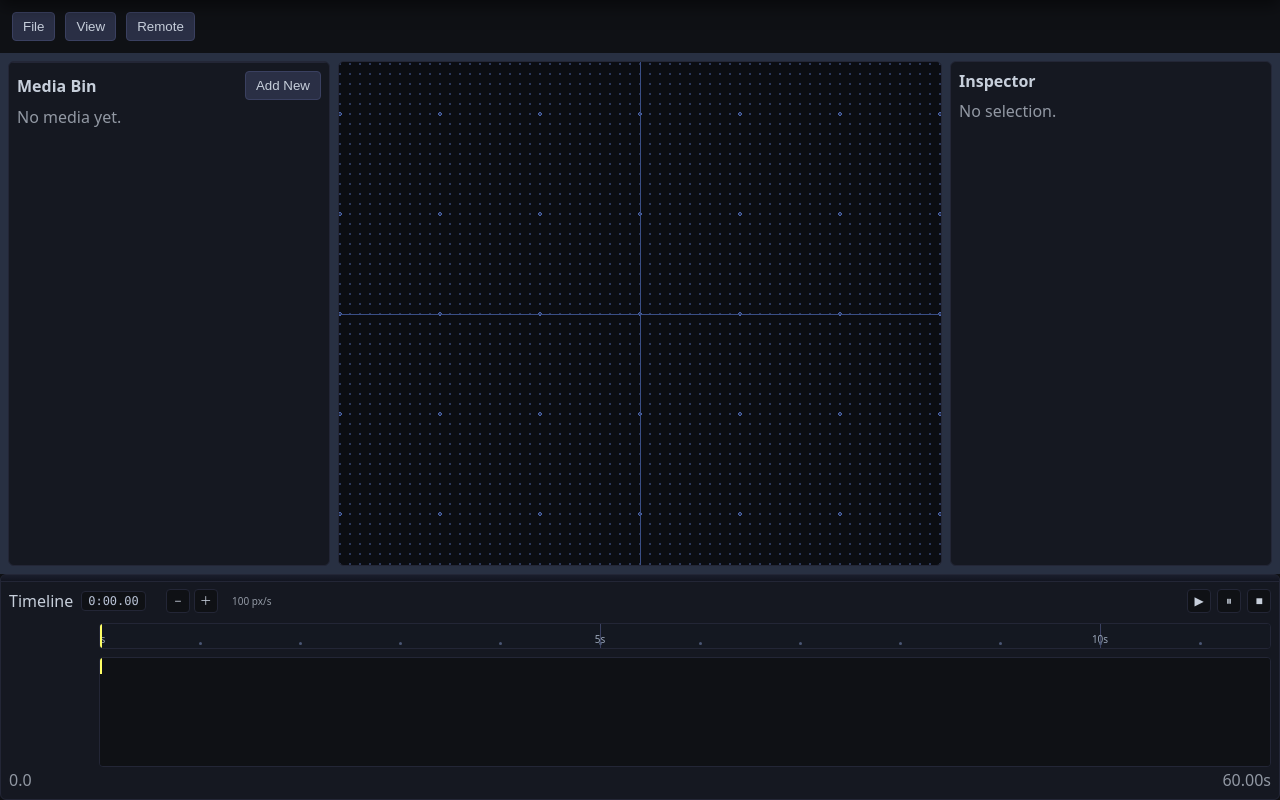
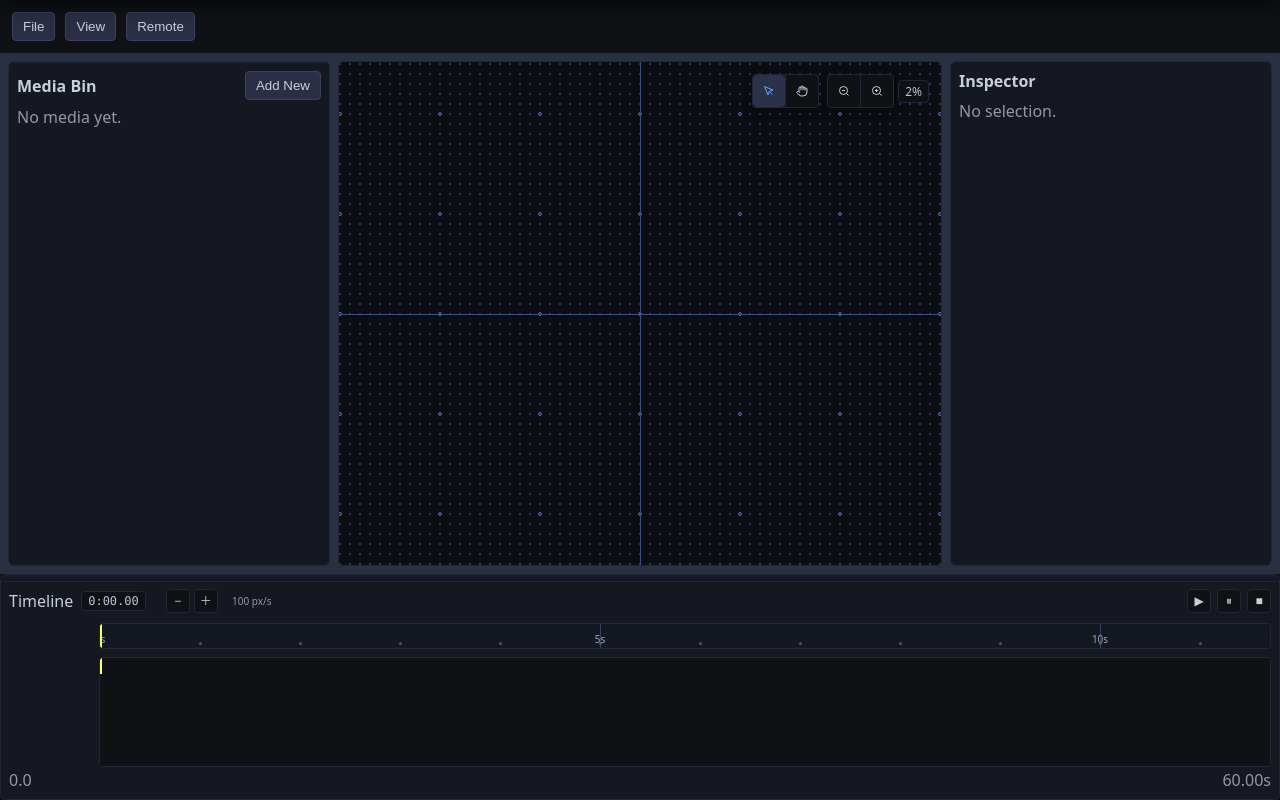
Before and after one commit to Kitonae/Constellation, a React (Vite) app in the folder editor/ui/: page / in a window 1280 px wide. Built offline with nearby package versions, Linux system fonts and the light colour scheme.

Commit message:
ui fixes

```diff
--- a/editor/ui/src/components/Timeline.jsx
+++ b/editor/ui/src/components/Timeline.jsx
@@ -292,8 +292,14 @@ export default function Timeline() {
               const clip = mediaById[m.clip_id]
               const label = clip?.name || clip?.id || m.clip_id
               const isSelected = selectedClipId === m.id
+
+              // Vertical drag calculation
+              const ROW_HEIGHT = 40 // 28px height + 6px top + 6px bottom
+              const verticalOffset = (drag?.timelineId === m.id && drag.currentY !== undefined) ? drag.currentY : 0
+              const zIndex = (drag?.timelineId === m.id) ? 100 : 1
+
               return (
-                <div key={i} style={{ position: 'relative', height: 28, margin: '6px 0' }}>
+                <div key={i} style={{ position: 'relative', height: 28, margin: '6px 0', zIndex }}>
                   <div
                     onClick={(e) => { e.stopPropagation(); setSelectedClip(m.id) }}
                     onPointerDown={(e) => {
@@ -302,7 +308,7 @@ export default function Timeline() {
                       try { e.currentTarget.setPointerCapture(e.pointerId) } catch { }
                       const tAt = timeFromClientX(e.clientX)
                       const offset = tAt - (m.start ?? m.start_at_seconds ?? 0)
-                      const d = { timelineId: m.id, startAtOffset: offset }
+                      const d = { timelineId: m.id, startAtOffset: offset, startY: e.clientY, currentY: 0, originalIndex: i }
                       setDrag(d)
                       dragRef.current = d
                     }}
@@ -310,26 +316,36 @@ export default function Timeline() {
                       if (!dragRef.current || dragRef.current.timelineId !== m.id) return
                       const tAt = timeFromClientX(e.clientX)
                       const newStart = tAt - dragRef.current.startAtOffset
-                      dragRef.current = { ...dragRef.current, currentStart: newStart }
+                      const dy = e.clientY - dragRef.current.startY
+                      dragRef.current = { ...dragRef.current, currentStart: newStart, currentY: dy }
                       setDrag({ ...dragRef.current })
                     }}
                     onPointerUp={(e) => {
                       if (dragRef.current?.timelineId === m.id) {
-                        if (dragRef.current.currentStart !== undefined) {
-                          useEditorStore.getState().updateClipStart({ timelineId: m.id, startAt: dragRef.current.currentStart })
+                        const d = dragRef.current
+                        // Horizontal commit
+                        if (d.currentStart !== undefined) {
+                          useEditorStore.getState().updateClipStart({ timelineId: m.id, startAt: d.currentStart })
+                        }
+                        // Vertical commit (reorder)
+                        if (d.currentY !== undefined) {
+                          const rowDelta = Math.round(d.currentY / ROW_HEIGHT)
+                          if (rowDelta !== 0) {
+                            useEditorStore.getState().reorderClip(m.id, d.originalIndex + rowDelta)
+                          }
                         }
                         setDrag(null)
                         dragRef.current = null
                       }
                       try { e.currentTarget.releasePointerCapture(e.pointerId) } catch { }
                     }}
-                    style={{ position: 'absolute', left, width, height: '100%', background: isSelected ? '#354066' : '#2a2f45', border: `1px solid ${isSelected ? '#6aa0ff' : '#3a4060'}`, boxShadow: isSelected ? '0 0 0 1px #6aa0ff66' : 'none', borderRadius: 4, display: 'flex', alignItems: 'center', padding: '0 8px', overflow: 'hidden', cursor: 'grab' }} title={`${label} @ ${(m.start ?? m.start_at_seconds ?? 0).toFixed?.(2)}s`}>
+                    style={{ position: 'absolute', left, top: verticalOffset, width, height: '100%', background: isSelected ? '#354066' : '#2a2f45', border: `1px solid ${isSelected ? '#6aa0ff' : '#3a4060'}`, boxShadow: isSelected ? '0 0 0 1px #6aa0ff66' : 'none', borderRadius: 4, display: 'flex', alignItems: 'center', padding: '0 8px', overflow: 'hidden', cursor: 'grab', transition: drag?.timelineId === m.id ? 'none' : 'top 0.2s ease' }} title={`${label} @ ${(m.start ?? m.start_at_seconds ?? 0).toFixed?.(2)}s`}>
                     <span style={{ whiteSpace: 'nowrap', textOverflow: 'ellipsis', overflow: 'hidden', fontSize: 12 }}>{label}</span>
                   </div>
                 </div>
               )
             })}
-            <div ref={tracksPlayheadRef} style={{ position: 'absolute', top: 0, bottom: 0, left: 0, width: 2, background: '#ff6', pointerEvents: 'none', transform: 'translateZ(0)' }} />
+            <div ref={tracksPlayheadRef} style={{ position: 'absolute', top: 0, bottom: 0, left: 0, width: 2, background: '#ff6', pointerEvents: 'none', transform: 'translateZ(0)', zIndex: 200 }} />
             {isDragOver && hoverTime != null && (
               <div title={`${hoverTime.toFixed(2)}s`} style={{ position: 'absolute', top: 0, bottom: 0, left: (hoverTime / Math.max(0.0001, duration)) * timelineWidth, width: 2, background: '#5a78ff' }} />
             )}
--- a/editor/ui/src/components/Viewport2D.jsx
+++ b/editor/ui/src/components/Viewport2D.jsx
@@ -28,6 +28,7 @@ export default function Viewport2D() {
   const dragClipRef = useRef(null)
   const [menu, setMenu] = useState({ open: false, x: 0, y: 0 })
   const [marquee, setMarquee] = useState(null) // { x1, y1, x2, y2 }
+  const [tool, setTool] = useState('select') // 'select' | 'hand'
 
   // Global failsafe: if the pointer is released outside the element, end any active clip drag
   useEffect(() => {
@@ -187,14 +188,15 @@ export default function Viewport2D() {
   }, [])
 
   const onPointerDown = useCallback((e) => {
-    if (!(e.ctrlKey && e.altKey)) return
+    const isHand = tool === 'hand' || (e.ctrlKey && e.altKey) || e.button === 1
+    if (!isHand) return
     const sc = scrollRef.current
     if (!sc) return
     setPan({ startX: e.clientX, startY: e.clientY, startLeft: sc.scrollLeft, startTop: sc.scrollTop })
     try { e.currentTarget.setPointerCapture(e.pointerId) } catch { }
     e.preventDefault()
     e.stopPropagation()
-  }, [])
+  }, [tool])
 
   const onPointerMove = useCallback((e) => {
     if (!pan) return
@@ -297,6 +299,7 @@ export default function Viewport2D() {
   }, [zoom, scale, center.x, center.y])
 
   return (
+    <div style={{ position: 'relative', width: '100%', height: '100%' }}>
       <div
         ref={scrollRef}
         onContextMenu={(e) => { e.preventDefault(); setMenu({ open: true, x: e.clientX, y: e.clientY }) }}
@@ -350,7 +353,7 @@ export default function Viewport2D() {
         onPointerDown={onPointerDown}
         onPointerMove={onPointerMove}
         onPointerUp={onPointerUp}
-      style={{ position: 'relative', width: '100%', height: '100%', overflow: 'auto', background: '#0b0d12', cursor: pan ? 'grabbing' : 'default', overscrollBehavior: 'contain' }}
+        style={{ position: 'relative', width: '100%', height: '100%', overflow: 'auto', background: '#0b0d12', cursor: pan ? 'grabbing' : (tool === 'hand' ? 'grab' : 'default'), overscrollBehavior: 'contain' }}
       >
         <div
           ref={stageRef}
@@ -359,7 +362,7 @@ export default function Viewport2D() {
           onPointerDown={(e) => {
             // Start marquee selection only on empty space (not when Ctrl+Alt panning or clicking a clip)
             if (e.button !== 0) return
-          if (e.ctrlKey && e.altKey) return
+            if (tool === 'hand' || (e.ctrlKey && e.altKey)) return
             if (e.target !== stageRef.current) return
             const sc = scrollRef.current
             if (!sc) return
@@ -483,6 +486,7 @@ export default function Viewport2D() {
               <div key={idx} ref={getClipRef(tm.id)}
                 onClick={(e) => { e.stopPropagation(); setSelectedClips([tm.id]) }}
                 onPointerDown={(e) => {
+                  if (tool === 'hand') return
                   if (e.button !== 0) return
                   e.stopPropagation()
                   try { e.currentTarget.setPointerCapture(e.pointerId) } catch { }
@@ -531,16 +535,38 @@ export default function Viewport2D() {
               </div>
             )
           })}
+        </div>
+      </div>
       {/* Selection label (top-left of stage) */}
       <SelectionOverlay nodes={nodes} nodeIndex={nodeIndex} mediaById={mediaById} selectedId={selectedId} selectedClipId={selectedClipId} />
 
-        {/* Zoom overlay (top-right of stage) */}
-        <div style={{ position: 'absolute', top: 8, right: 8, display: 'grid', gap: 6, justifyItems: 'end', zIndex: 10, pointerEvents: 'none' }}>
+      {/* Viewport Controls */}
+      <div style={{ position: 'absolute', top: 12, right: 12, display: 'flex', flexDirection: 'row', gap: 8, zIndex: 10, pointerEvents: 'none' }}>
+        {/* Tool toggle */}
+        <div style={{ display: 'flex', flexDirection: 'row', background: '#0f1115', border: '1px solid #232636', borderRadius: 4, overflow: 'hidden', pointerEvents: 'auto', boxShadow: '0 2px 8px rgba(0,0,0,0.3)' }}>
+          <IconButton active={tool === 'select'} onClick={() => setTool('select')} title="Select">
+            <svg width="16" height="16" viewBox="0 0 24 24" fill="none" stroke="currentColor" strokeWidth="2"><path d="M3 3l7.07 16.97 2.51-7.39 7.39-2.51L3 3z" /><path d="M13 13l6 6" /></svg>
+          </IconButton>
+          <div style={{ width: 1, background: '#232636' }} />
+          <IconButton active={tool === 'hand'} onClick={() => setTool('hand')} title="Pan">
+            <svg width="16" height="16" viewBox="0 0 24 24" fill="none" stroke="currentColor" strokeWidth="2"><path d="M18 11V6a2 2 0 0 0-2-2v0a2 2 0 0 0-2 2v0" /><path d="M14 10V4a2 2 0 0 0-2-2v0a2 2 0 0 0-2 2v2" /><path d="M10 10.5V6a2 2 0 0 0-2-2v0a2 2 0 0 0-2 2v8" /><path d="M18 8a2 2 0 1 1 4 0v6a8 8 0 0 1-8 8h-2c-2.8 0-4.5-.86-5.99-2.34l-3.6-3.6a2 2 0 0 1 2.83-2.82L7 15" /></svg>
+          </IconButton>
+        </div>
+
+        {/* Zoom controls */}
+        <div style={{ display: 'flex', flexDirection: 'row', alignItems: 'center', gap: 4 }}>
+          <div style={{ display: 'flex', flexDirection: 'row', background: '#0f1115', border: '1px solid #232636', borderRadius: 4, overflow: 'hidden', pointerEvents: 'auto', boxShadow: '0 2px 8px rgba(0,0,0,0.3)' }}>
+            <IconButton onClick={() => setZoom(z => clamp(z / 1.25, 0.01, 20))} title="Zoom Out">
+              <svg width="16" height="16" viewBox="0 0 24 24" fill="none" stroke="currentColor" strokeWidth="2"><circle cx="11" cy="11" r="8" /><line x1="21" y1="21" x2="16.65" y2="16.65" /><line x1="8" y1="11" x2="14" y2="11" /></svg>
+            </IconButton>
+            <div style={{ width: 1, background: '#232636' }} />
+            <IconButton onClick={() => setZoom(z => clamp(z * 1.25, 0.01, 20))} title="Zoom In">
+              <svg width="16" height="16" viewBox="0 0 24 24" fill="none" stroke="currentColor" strokeWidth="2"><circle cx="11" cy="11" r="8" /><line x1="21" y1="21" x2="16.65" y2="16.65" /><line x1="11" y1="8" x2="11" y2="14" /><line x1="8" y1="11" x2="14" y2="11" /></svg>
+            </IconButton>
+          </div>
           <div style={{ padding: '2px 6px', fontSize: 12, color: '#b9c3d6', background: '#0f1115cc', border: '1px solid #232636', borderRadius: 4 }}>
             {Math.round(zoom * 100)}%
           </div>
-          <div style={{ pointerEvents: 'auto' }}>
-            <ZoomLevelBar zoom={zoom} />
         </div>
       </div>
 
@@ -576,7 +602,6 @@ export default function Viewport2D() {
           />
         </div>
       )}
-      </div>
     </div>
   )
 }
@@ -761,3 +786,29 @@ function SelectionOverlay({ nodes, nodeIndex, mediaById, selectedId, selectedCli
     </div>
   )
 }
+
+function IconButton({ active, onClick, title, children }) {
+  return (
+    <button
+      type="button"
+      onClick={onClick}
+      title={title}
+      style={{
+        width: 32,
+        height: 32,
+        display: 'flex',
+        alignItems: 'center',
+        justifyContent: 'center',
+        background: active ? '#2a3148' : 'transparent',
+        color: active ? '#6aa0ff' : '#c7cfdb',
+        border: 'none',
+        cursor: 'pointer',
+        outline: 'none',
+      }}
+      onMouseEnter={(e) => { if (!active) e.currentTarget.style.background = '#1c202b' }}
+      onMouseLeave={(e) => { if (!active) e.currentTarget.style.background = 'transparent' }}
+    >
+      {children}
+    </button>
+  )
+}
--- a/editor/ui/src/store.js
+++ b/editor/ui/src/store.js
@@ -210,6 +210,22 @@ export const useEditorStore = create((set, get) => ({
     }, tl.duration_seconds || 0)
     return { project: { ...s.project, timeline: { ...tl, tracks, duration_seconds } } }
   }),
+  reorderClip: (clipId, newIndex) => set((s) => {
+    if (!s.project?.timeline?.tracks) return {}
+    const tl = s.project.timeline
+    const tracks = [...tl.tracks]
+    const oldIndex = tracks.findIndex(t => t.media && t.media.id === clipId)
+    if (oldIndex === -1) return {}
+
+    // Clamp newIndex
+    const targetIndex = Math.max(0, Math.min(tracks.length - 1, newIndex))
+    if (oldIndex === targetIndex) return {}
+
+    const [removed] = tracks.splice(oldIndex, 1)
+    tracks.splice(targetIndex, 0, removed)
+
+    return { project: { ...s.project, timeline: { ...tl, tracks } } }
+  }),
   tick: (dt) => {
     if (!get().playing) return
     set((s) => ({ time: s.time + dt }))
@@ -231,7 +247,8 @@ export const useEditorStore = create((set, get) => ({
   setSelectedClip: (clipId) => set({ selectedClipId: clipId, selectedClipIds: clipId ? [clipId] : [] }),
   setSelectedClips: (clipIds) => set({ selectedClipIds: Array.isArray(clipIds) ? clipIds : [], selectedClipId: (clipIds && clipIds.length ? clipIds[0] : null) }),
   setGizmoMode: (mode) => set({ gizmoMode: mode }),
-  updateNodeTransform: (id, next) => set((s) => ({ scene: {
+  updateNodeTransform: (id, next) => set((s) => ({
+    scene: {
       ...s.scene,
       roots: s.scene.roots.map((n) => updateNode(n, id, (node) => ({
         ...node,
@@ -241,7 +258,8 @@ export const useEditorStore = create((set, get) => ({
           scale: next.scale ?? node.transform.scale,
         }
       })))
-  } })),
+    }
+  })),
   // Remove a clip instance from the timeline by timeline item id
   removeClip: (clipId) => set((s) => {
     if (!s.project?.timeline?.tracks) return {}
@@ -262,7 +280,8 @@ export const useEditorStore = create((set, get) => ({
     const selectedClipId = s.selectedClipId === clipId ? null : s.selectedClipId
     return { project: nextProject, selectedClipId }
   }),
-  updateScreenPixels: (id, pixels) => set((s) => ({ scene: {
+  updateScreenPixels: (id, pixels) => set((s) => ({
+    scene: {
       ...s.scene,
       roots: s.scene.roots.map((n) => updateNode(n, id, (node) => {
         if (node.kind?.type === 'screen') {
@@ -270,8 +289,10 @@ export const useEditorStore = create((set, get) => ({
         }
         return node
       }))
-  } })),
-  updateScreenEnabled: (id, enabled) => set((s) => ({ scene: {
+    }
+  })),
+  updateScreenEnabled: (id, enabled) => set((s) => ({
+    scene: {
       ...s.scene,
       roots: s.scene.roots.map((n) => updateNode(n, id, (node) => {
         if (node.kind?.type === 'screen') {
@@ -279,7 +300,8 @@ export const useEditorStore = create((set, get) => ({
         }
         return node
       }))
-  } })),
+    }
+  })),
   removeScreenNode: (id) => set((s) => {
     if (!s.scene?.roots) return {}
     function removeNodeRec(node, targetId) {
@@ -301,7 +323,7 @@ export const useEditorStore = create((set, get) => ({
   try {
     const fn = useEditorStore.getState().addLog
     if (fn) fn({ level, message })
-  } catch {}
+  } catch { }
 }
 
 // Integer coercion helper for pixel-based values
```
Also changed, not shown: editor/ui/src/components/MediaBin.jsx (+36 -18 lines), editor/ui/src/utils/fileDialogs.js (+31 -12 lines). Lines whose indentation alone changed are shown as unchanged.
